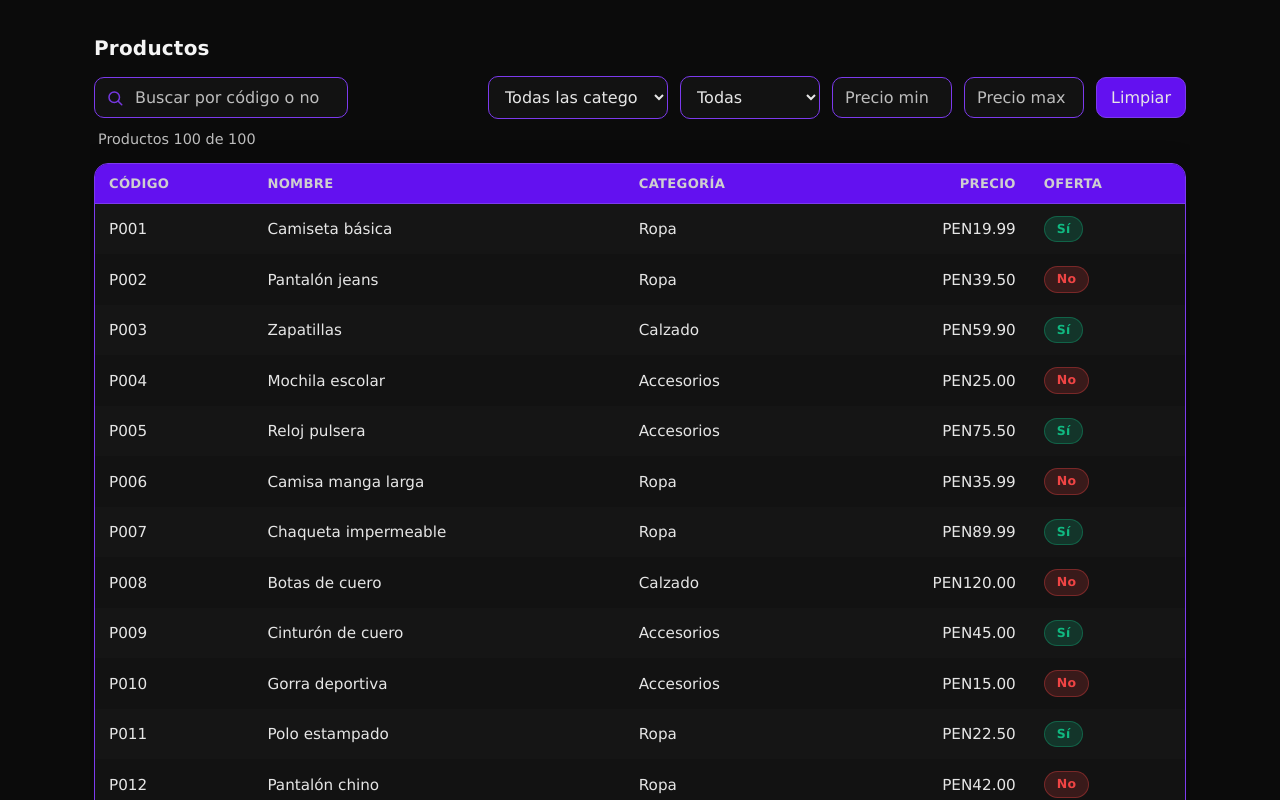
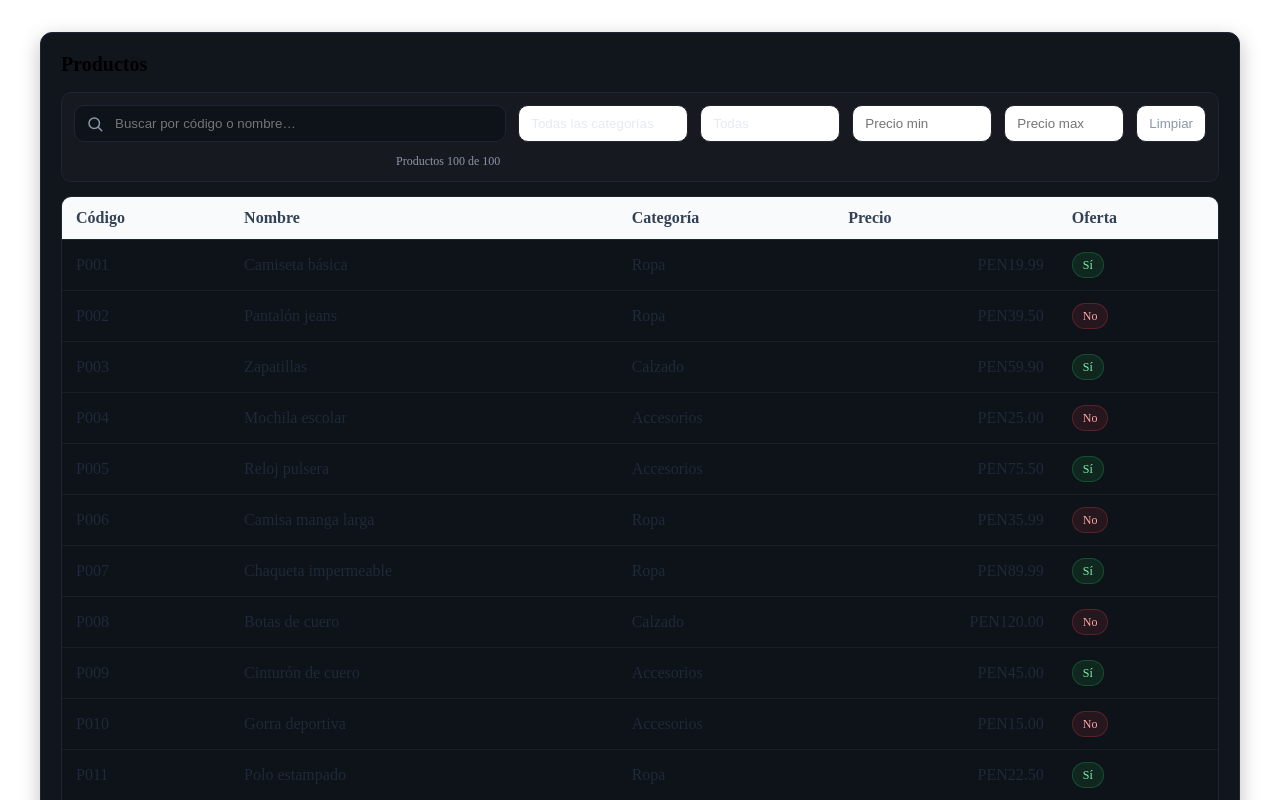
Before and after one commit to waldirmh/table-scroll, an Angular app: page / in a window 1280 px wide. Shown: the top 800 px of the page. Built offline with nearby package versions, Linux system fonts and the light colour scheme.

Commit message:
fix: css

```diff
--- a/src/app/pages/inicio/inicio.component.html
+++ b/src/app/pages/inicio/inicio.component.html
@@ -6,8 +6,8 @@
         <form class="filters" *ngIf="filtersForm" [formGroup]="filtersForm" role="search"
             aria-label="Filtros de productos">
             <div class="search-field">
-                <input type="search" placeholder="Buscar por código o nombre…" formControlName="q" autocomplete="off"
-                    aria-label="Buscar" />
+                <input type="search" placeholder="Buscar por código o nombre…" formControlName="query"
+                    autocomplete="off" aria-label="Buscar" />
                 <!-- Lupa morada -->
                 <svg class="search-icon" viewBox="0 0 24 24" aria-hidden="true">
                     <circle cx="11" cy="11" r="7" fill="none" stroke="currentColor" stroke-width="2" />
@@ -38,6 +38,8 @@
                 Productos {{ products.length }} de {{ allProducts.length }}
             </div>
         </form>
+
+        <div class="table-scroll">
 
             <table class="tabla">
                 <thead>
@@ -72,7 +74,8 @@
                             <td>{{ product.category }}</td>
                             <td class="text-right">{{ product.price | currency:'PEN':'symbol-narrow' }}</td>
                             <td>
-                            <span class="badge" [class.badge-ok]="product.inOffer" [class.badge-no]="!product.inOffer">
+                                <span class="badge" [class.badge-ok]="product.inOffer"
+                                    [class.badge-no]="!product.inOffer">
                                     {{ product.inOffer ? 'Sí' : 'No' }}
                                 </span>
                             </td>
@@ -85,6 +88,7 @@
                     </tbody>
                 </ng-template>
             </table>
+        </div>
 
     </section>
 </main>
--- a/src/app/pages/inicio/inicio.component.scss
+++ b/src/app/pages/inicio/inicio.component.scss
@@ -1,348 +1,249 @@
-* {
-  box-sizing: border-box;
-}
 
-::selection {
-  background: var(--accent-weak);
+*{ box-sizing: border-box; }
+html,body{ height:100%; }
+body{
+  margin:0;
+  font-family: ui-sans-serif, system-ui, -apple-system, Segoe UI, Roboto, Inter, "Helvetica Neue", Arial, "Noto Sans", "Liberation Sans", sans-serif;
+  background: var(--bg);
   color: var(--text);
 }
 
-.main {
-  width: 100%;
-  min-height: 100vh;
-  background: var(--bg);
-  color: var(--text);
-  display: flex;
-  align-items: flex-start;
-  justify-content: center;
-  padding: 2rem 1rem;
+/* ===========
+   Layout
+   =========== */
+.main{
+  padding: 24px;
+}
+.tabla-wrapper{
+  max-width: 1200px;
+  margin: 0 auto;
+  background: var(--card);
+  border: 1px solid var(--line);
+  border-radius: var(--radius);
+  box-shadow: var(--shadow);
+  padding: 20px;
+}
+.tabla-wrapper > h3{
+  margin: 0 0 16px;
+  font-size: 20px;
+  font-weight: 700;
 }
 
-/* Contenedor */
-.tabla-wrapper {
+/* ===========
+   Filtros
+   =========== */
+.filters{
+  display: grid;
+  gap: 12px;
+  grid-template-columns: minmax(220px, 1.2fr) 170px 140px 140px 120px auto;
+  align-items: center;
+  background: rgba(255,255,255,.02);
+  border: 1px solid var(--line);
+  border-radius: 10px;
+  padding: 12px;
+  margin-bottom: 14px;
+}
+
+.search-field{
+  position: relative;
+}
+.search-field input[type="search"]{
   width: 100%;
-  max-width: 1100px;
-  margin: 0 auto;
-  overflow-x: auto;
-  /* scroll horizontal solo si hace falta */
-  padding: 0.25rem;
+  padding: 10px 12px 10px 40px;
+  border-radius: 10px;
+  border: 1px solid var(--line);
+  background: #0e1219;
+  color: var(--text);
+  outline: none;
+}
+.search-field .search-icon{
+  position: absolute;
+  left: 12px; top: 50%;
+  transform: translateY(-50%);
+  width: 18px; height: 18px;
+  color: var(--muted);
+  pointer-events: none;
+}
 
-  h3 {
-    margin: 0 0 1rem 0;
-    font-size: 1.25rem;
-    font-weight: 700;
-    letter-spacing: .2px;
-    color: #f5f5f5;
+.filters select,
+.filters input[type="number"]{
+  width: 100%;
+  padding: 10px 12px;
+  border-radius: 10px;
+  border: 1px solid var(--line);
+  background: #0e1219;
+  color: var(--text);
+  outline: none;
+  appearance: none;
+}
+
+.filters select:focus,
+.filters input:focus,
+.search-field input:focus{
+  border-color: var(--primary);
+  box-shadow: 0 0 0 3px rgba(124,92,255,.15);
+}
+
+.btn-reset{
+  padding: 10px 12px;
+  border: 1px solid var(--line);
+  background: #0f1420;
+  color: var(--muted);
+  border-radius: 10px;
+  cursor: pointer;
+  transition: all .15s ease;
+}
+.btn-reset:hover{
+  color: #fff;
+  border-color: var(--primary);
+}
+
+.result-info{
+  justify-self: end;
+  font-size: 12px;
+  color: var(--muted);
+  padding: 0 6px;
+}
+
+/* ===========
+   Tabla (scroll solo aquí)
+   =========== */
+.table-scroll{
+  overflow-x: auto;   /* ← únicamente la tabla */
+  overflow-y: visible;
+  border-radius: 10px;
+  border: 1px solid var(--line);
+}
+
+/* crea un ancho mínimo para forzar scroll horizontal en pantallas chicas */
+.tabla{
+  width: 100%;
+  min-width: 720px;
+  border-collapse: collapse;
+  background: #0e1219;
+}
+.tabla thead th{
+  position: sticky;
+  top: 0;
+  z-index: 1;
+  background: #121826;
+  color: #cbd5e1;
+  font-weight: 600;
+  text-align: left;
+  padding: 12px 14px;
+  border-bottom: 1px solid var(--line);
+}
+.tabla tbody td{
+  padding: 12px 14px;
+  border-bottom: 1px solid rgba(255,255,255,.05);
+  color: #dbe4ee;
+  vertical-align: middle;
+}
+.tabla tbody tr:hover{
+  background: rgba(124,92,255,.08);
+}
+
+.text-right{ text-align: right; }
+
+/* ===========
+   Badges
+   =========== */
+.badge{
+  display: inline-block;
+  padding: 6px 10px;
+  border-radius: 999px;
+  font-size: 12px;
+  line-height: 1;
+  border: 1px solid transparent;
+}
+.badge-ok{
+  background: rgba(34,197,94,.12);
+  color: #86efac;
+  border-color: rgba(34,197,94,.25);
+}
+.badge-no{
+  background: rgba(239,68,68,.10);
+  color: #fca5a5;
+  border-color: rgba(239,68,68,.25);
+}
+
+/* ===========
+   Skeleton loading
+   =========== */
+.skeleton-row .sk{
+  display: inline-block;
+  height: 12px;
+  border-radius: 8px;
+  background: linear-gradient(90deg, rgba(255,255,255,.08), rgba(255,255,255,.18), rgba(255,255,255,.08));
+  background-size: 200% 100%;
+  animation: shimmer 1.2s infinite;
+}
+.sk--sm{ width: 80px; }
+.sk--md{ width: 160px; }
+.sk--pill{
+  width: 56px; height: 22px; border-radius: 999px;
+  display: inline-block;
+}
+
+@keyframes shimmer{
+  0%{ background-position: 200% 0; }
+  100%{ background-position: -200% 0; }
+}
+
+/* ===========
+   Accesibilidad (focus)
+   =========== */
+input:focus, select:focus, button:focus, .btn-reset:focus{
+  outline: 2px solid transparent;
+  outline-offset: 2px;
+}
+
+/* ===========
+   Responsivo
+   =========== */
+/* tablets */
+@media (max-width: 992px){
+  .filters{
+    grid-template-columns: 1fr 1fr 1fr;
   }
+  .result-info{ grid-column: 1 / -1; justify-self: start; }
+}
 
-  /* Scrollbar discreto */
-  &::-webkit-scrollbar {
-    height: 10px;
+/* móviles */
+@media (max-width: 640px){
+  .main{ padding: 16px; }
+  .tabla-wrapper{ padding: 14px; }
+  .filters{
+    grid-template-columns: 1fr;
   }
-
-  &::-webkit-scrollbar-track {
-    background: var(--surface-2);
+  .result-info{
+    font-size: 11px;
+    opacity: .9;
   }
-
-  &::-webkit-scrollbar-thumb {
-    background: var(--border);
-    border-radius: 999px;
-    border: 2px solid var(--surface-2);
+  .tabla{
+    min-width: 640px; /* fuerza scroll horizontal en móviles */
+  }
+  .tabla thead th, .tabla tbody td{
+    padding: 10px 12px;
   }
 }
 
-/* Filtros */
-.filters {
-  display: grid;
-  grid-template-columns: 1fr 180px 140px 120px 120px auto;
-  gap: 0.75rem;
-  align-items: center;
-  margin-bottom: 1rem;
-
-  input,
-  select,
-  button {
-    font: inherit;
+/* ===========
+   Soporte light mode (opcional)
+   =========== */
+@media (prefers-color-scheme: light){
+  :root{
+    --bg:#f4f6fb;
+    --card:#ffffff;
+    --text:#0e1726;
+    --muted:#5b6472;
+    --line:#e8ecf3;
+    --shadow: 0 8px 28px rgba(17,24,39,.08);
   }
-
-  /* campo de búsqueda con lupa */
-  .search-field {
-    position: relative;
-
-    input {
-      padding-left: 40px;
-    }
-
-    .search-icon {
-      position: absolute;
-      left: 12px;
-      top: 50%;
-      transform: translateY(-50%);
-      width: 18px;
-      height: 18px;
-      color: var(--accent, #7c3aed);
-      /* morado */
-      pointer-events: none;
-      opacity: 0.95;
-      transition: opacity .15s ease;
-    }
-
-    input:focus+.search-icon {
-      opacity: 1;
-    }
-  }
-
-  /* estilos comunes */
-  input,
-  select {
-    background: var(--surface);
-    color: var(--text);
-    border: 1px solid var(--border);
-    border-radius: 10px;
-    padding: 10px 12px;
-    transition: border-color .15s ease, box-shadow .15s ease, background .15s ease;
-    outline: none;
-
-    &::placeholder {
-      color: var(--muted);
-    }
-
-    &:hover {
-      border-color: #3a3a3a;
-    }
-
-    &:focus {
-      border-color: var(--accent, #7c3aed);
-      box-shadow: 0 0 0 3px var(--accent-weak, rgba(124, 58, 237, .25));
-      background: var(--surface-2);
-    }
-  }
-
-  /* quita spinners de number */
-  input[type="number"]::-webkit-outer-spin-button,
-  input[type="number"]::-webkit-inner-spin-button {
-    -webkit-appearance: none;
-    margin: 0;
-  }
-
-  input[type="number"] {
-    -moz-appearance: textfield;
-  }
-
-  /* flecha nativa del select restaurada */
-  input {
-    appearance: none;
-  }
-
-  select {
-    appearance: auto;
-    -webkit-appearance: auto;
-    -moz-appearance: auto;
-    background-image: none;
-    padding-right: 12px;
-  }
-
-  .btn-reset {
-    background: var(--surface-2);
-    color: var(--text);
-    border: 1px solid var(--border);
-    border-radius: 10px;
-    padding: 10px 14px;
-    cursor: pointer;
-    transition: transform .06s ease, background .15s ease, border-color .15s ease;
-
-    &:hover {
-      background: var(--accent, #7c3aed);
-      border-color: #eaeaea;
-      color: #fff;
-    }
-
-    &:active {
-      transform: translateY(1px);
-    }
-
-    &:focus-visible {
-      outline: none;
-      box-shadow: 0 0 0 3px var(--accent-weak, rgba(124, 58, 237, .25));
-      border-color: var(--accent, #7c3aed);
-    }
-  }
-
-  .result-info {
-    justify-self: start;
-    color: var(--muted);
-    font-size: 0.9rem;
-    padding: 0 4px;
-  }
+  .tabla tbody td{ color:#1f2937; }
+  .tabla thead th{ background:#f8fafc; color:#334155; }
+  .search-field input,
+  .filters select,
+  .filters input[type="number"]{ background:#fff; }
+  .btn-reset{ background:#fff; }
 }
-
-/* Tabla */
-.tabla {
-  width: 100%;
-  border-collapse: separate;
-  /* permite border-radius sin overflow raro */
-  border-spacing: 0;
-  background: var(--surface);
-  border: 1px solid var(--border);
-  border-radius: 14px;
-  overflow: hidden;
-  box-shadow: var(--shadow);
-
-  thead {
-    position: sticky;
-    top: 0;
-    z-index: 5;
-    background: linear-gradient(0deg, var(--surface-2), var(--surface-2));
-
-    th {
-      text-align: left;
-      padding: 12px 14px;
-      font-size: 0.82rem;
-      font-weight: 700;
-      color: #cfcfcf;
-      border-bottom: 1px solid var(--border);
-      white-space: nowrap;
-      letter-spacing: .3px;
-      text-transform: uppercase;
-      user-select: none;
-
-      &.text-right {
-        text-align: right;
-      }
-    }
-  }
-
-  tbody {
-    tr {
-      border-bottom: 1px solid var(--border-soft);
-      transition: background .12s ease;
-
-      /* Zebra */
-      &:nth-child(odd) {
-        background: rgba(255, 255, 255, 0.01);
-      }
-
-      &:hover {
-        background: var(--accent-weak, rgba(124, 58, 237, .16));
-        /* mejor contraste */
-      }
-    }
-
-    td {
-      padding: 12px 14px;
-      font-size: 0.95rem;
-      color: var(--text);
-      vertical-align: middle;
-      font-variant-numeric: tabular-nums;
-
-      /* alinea números */
-      &.text-right {
-        text-align: right;
-      }
-    }
-  }
-}
-
-/* Badges Oferta */
-.badge {
-  display: inline-block;
-  padding: 6px 12px;
-  border-radius: 999px;
-  font-size: 0.78rem;
-  font-weight: 700;
-  line-height: 1;
-  border: 1px solid transparent;
-  user-select: none;
-  letter-spacing: .2px;
-}
-
-.badge-ok {
-  background: var(--ok-weak);
-  color: var(--ok);
-  border-color: rgba(16, 185, 129, .35);
-}
-
-.badge-no {
-  background: var(--no-weak);
-  color: var(--no);
-  border-color: rgba(239, 68, 68, .35);
-}
-
-/* Skeleton */
-.skeleton-row td {
-  height: 44px;
-}
-
-.sk {
-  display: inline-block;
-  height: 14px;
-  width: 100%;
-  max-width: 220px;
-  border-radius: 6px;
-  background: linear-gradient(90deg, var(--surface-2) 25%, rgba(255, 255, 255, 0.05) 37%, var(--surface-2) 63%);
-  background-size: 400% 100%;
-  animation: sk-shimmer 1.2s infinite linear;
-}
-
-.sk--sm {
-  max-width: 90px;
-}
-
-.sk--md {
-  max-width: 160px;
-}
-
-.sk--pill {
-  height: 24px;
-  max-width: 80px;
-  border-radius: 999px;
-}
-
-/* Sentinel (espaciador para IO) */
-.sentinel {
-  height: 24px;
-  margin-top: 8px;
-}
-
-@keyframes sk-shimmer {
-  0% {
-    background-position: 100% 0;
-  }
-
-  100% {
-    background-position: 0 0;
-  }
-}
-
-/* Responsive */
-@media (max-width: 920px) {
-  .filters {
-    grid-template-columns: 1fr 1fr;
-
-    .search-field {
-      grid-column: 1 / -1;
-    }
-
-    /* buscador a todo el ancho */
-    .result-info {
-      grid-column: 1 / -1;
-      justify-self: start;
-    }
-  }
-}
-
-@media (max-width: 768px) {
-  .main {
-    padding: 1rem .5rem;
-  }
-
-  .tabla-wrapper h3 {
-    margin-left: .5rem;
-  }
-
-  .tabla {
-    min-width: 640px;
-  }
-
-  /* fuerza scroll horizontal si es necesario */
-}
--- a/src/app/pages/inicio/inicio.component.ts
+++ b/src/app/pages/inicio/inicio.component.ts
@@ -19,7 +19,6 @@ import { data } from '../../../data/data';
   styleUrls: ['./inicio.component.scss']
 })
 export class InicioComponent implements OnInit, AfterViewInit, OnDestroy {
-  // Datos (INICIALIZADOS para evitar TS2564)
   products: Product[] = [];
   allProducts: Product[] = [];
   visibleProducts: Product[] = [];
@@ -34,7 +33,7 @@ export class InicioComponent implements OnInit, AfterViewInit, OnDestroy {
   skeletonRows = Array.from({ length: 20 });
   constructor(private fb: FormBuilder, @Inject(PLATFORM_ID) _platformId: Object) {
     this.filtersForm = this.fb.group({
-      q: [''],
+      query: [''],
       category: [''],
       offer: [''],
       minPrice: [''],
@@ -61,7 +60,7 @@ export class InicioComponent implements OnInit, AfterViewInit, OnDestroy {
 
   resetFilters(): void {
     this.filtersForm.reset({
-      q: '',
+      query: '',
       category: '',
       offer: '',
       minPrice: '',
@@ -70,8 +69,8 @@ export class InicioComponent implements OnInit, AfterViewInit, OnDestroy {
   }
 
   applyFilters(): void {
-    const { q, category, offer, minPrice, maxPrice } = this.filtersForm.value;
-    const qNorm = (q ?? '').toString().trim().toLowerCase();
+    const { query, category, offer, minPrice, maxPrice } = this.filtersForm.value;
+    const qNorm = (query ?? '').toString().trim().toLowerCase();
     const min = minPrice !== null && minPrice !== '' ? Number(minPrice) : null;
     const max = maxPrice !== null && maxPrice !== '' ? Number(maxPrice) : null;
 
--- a/src/styles.scss
+++ b/src/styles.scss
@@ -1,29 +1,47 @@
-/* You can add global styles to this file, and also import other style files */
+// /* You can add global styles to this file, and also import other style files */
 
 
-/* ======= Dark theme tokens ======= */
+// /* ======= Dark theme tokens ======= */
+// :root {
+//   --bg: #0b0b0b;
+//   --surface: #121212;
+//   --surface-2: #6311f0;
+//   --icon: #f7f3f3;
+//   --border: #7c3aed;
+//   --border-soft: #1f1f1f;
+//   --text: #e6e6e6;
+//   --muted: #bdbdbd;
+//   --accent: #7c3aed;
+//   /* morado */
+//   --accent-weak: rgba(124, 58, 237, 0.25);
+//   --ok: #10b981;
+//   --ok-weak: rgba(16, 185, 129, .2);
+//   --no: #ef4444;
+//   --no-weak: rgba(239, 68, 68, .18);
+//   --shadow: 0 10px 30px rgba(0, 0, 0, .45);
+// }
+
+// body {
+//   margin: 0px;
+//   padding: 0px;
+//   font-family: "Lucida Sans", "Lucida Sans Regular", "Lucida Grande",
+//     "Lucida Sans Unicode", Geneva, Verdana, sans-serif;
+// }
+
+/* ===========
+   Variables & base
+   =========== */
 :root {
-  --bg: #0b0b0b;
-  --surface: #121212;
-  --surface-2: #6311f0;
-  --icon: #f7f3f3;
-  --border: #7c3aed;
-  --border-soft: #1f1f1f;
-  --text: #e6e6e6;
-  --muted: #bdbdbd;
-  --accent: #7c3aed;
-  /* morado */
-  --accent-weak: rgba(124, 58, 237, 0.25);
-  --ok: #10b981;
-  --ok-weak: rgba(16, 185, 129, .2);
+  --bg: #0b0d12;
+  --card: #11151c;
+  --muted: #8b97a8;
+  --text: #e6ebf2;
+  --primary: #7c5cff;
+  --primary-600: #6b4cf6;
+  --line: #1e2430;
+  --ok: #22c55e;
   --no: #ef4444;
-  --no-weak: rgba(239, 68, 68, .18);
-  --shadow: 0 10px 30px rgba(0, 0, 0, .45);
+  --warning: #f59e0b;
+  --radius: 12px;
+  --shadow: 0 6px 20px rgba(0, 0, 0, .25);
 }
-
-body {
-  margin: 0px;
-  padding: 0px;
-  font-family: "Lucida Sans", "Lucida Sans Regular", "Lucida Grande",
-    "Lucida Sans Unicode", Geneva, Verdana, sans-serif;
-}
```
Lines whose indentation alone changed are shown as unchanged.
